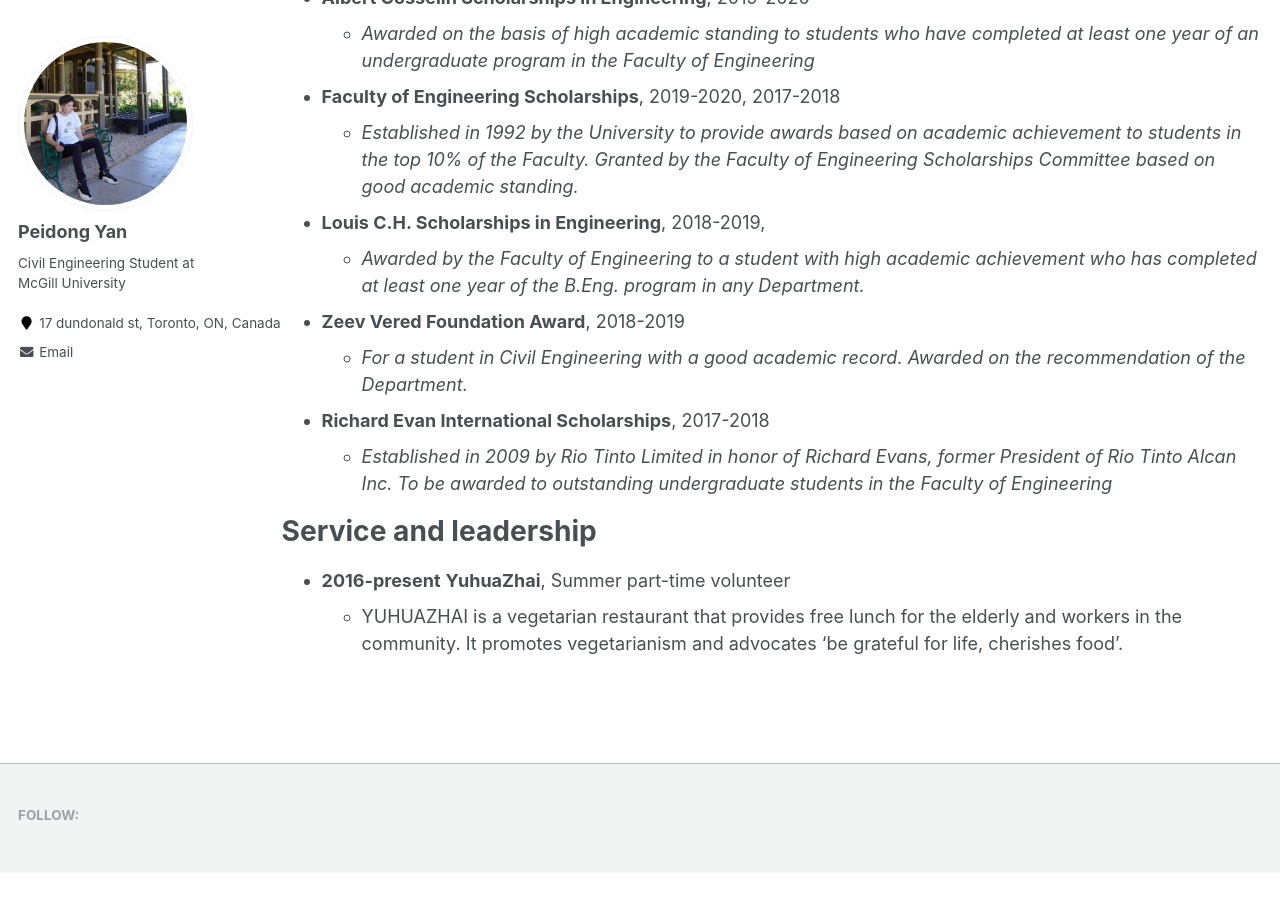
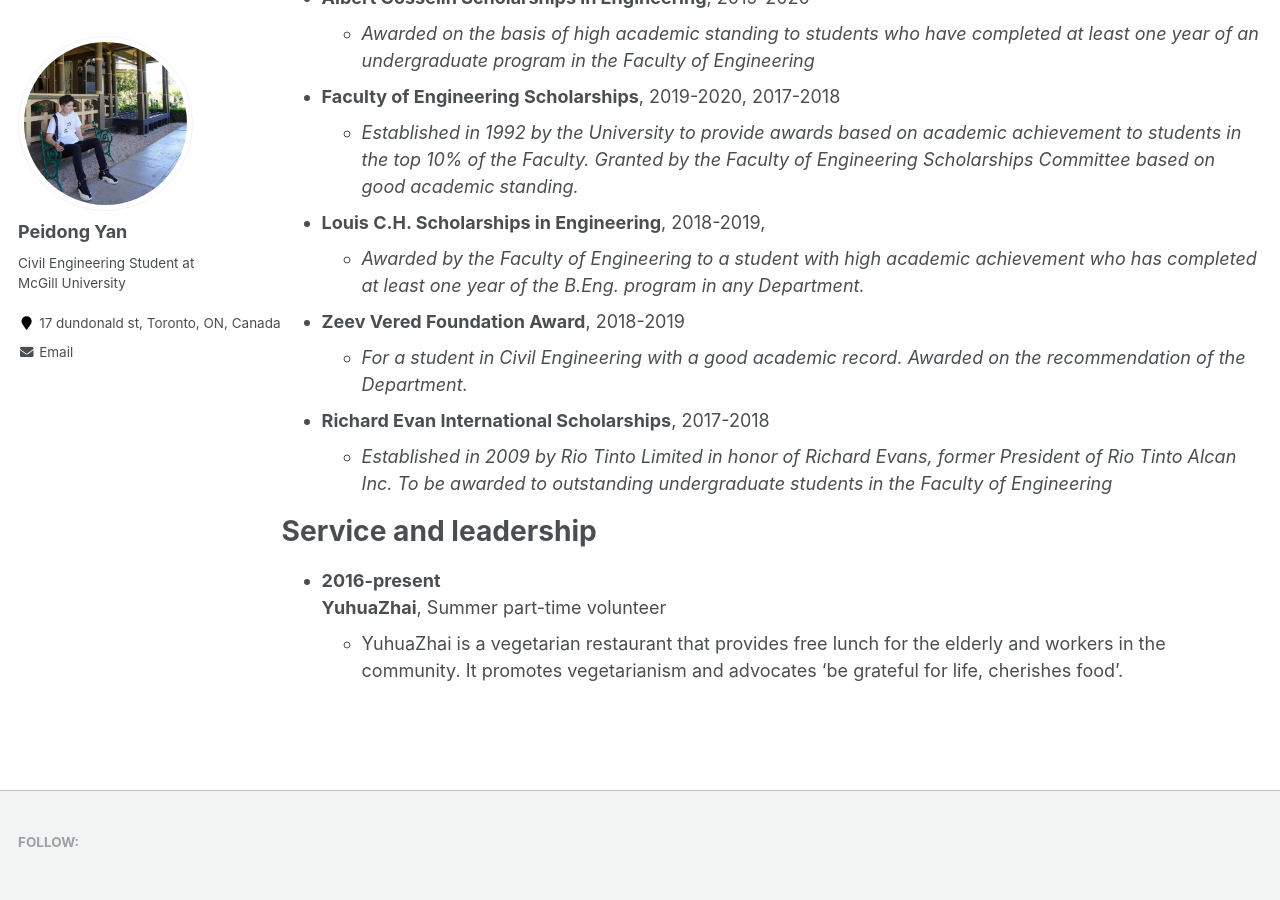
Before and after one commit to LorenYan98/LY.github.io, a Jekyll site: the page built from _pages/cv.md, in a window 1280 px wide and 900 px high, scrolled down 3786 px. Built offline with Jekyll 4.4.1, drawn with Linux system fonts in a browser that asks for light colours; before the commit the page ends 4659 px from its top, so only the background shows below that.

Commit message:
Update cv.md

```diff
--- a/_pages/cv.md
+++ b/_pages/cv.md
@@ -138,4 +138,4 @@ Service and leadership
 ======
 *  **2016-present**
     **YuhuaZhai**, Summer part-time volunteer
-   * YUHUAZHAI is a vegetarian restaurant that provides free lunch for the elderly and workers in the community. It promotes vegetarianism and advocates 'be grateful for life, cherishes food'.
+   * YuhuaZhai is a vegetarian restaurant that provides free lunch for the elderly and workers in the community. It promotes vegetarianism and advocates 'be grateful for life, cherishes food'.
```
